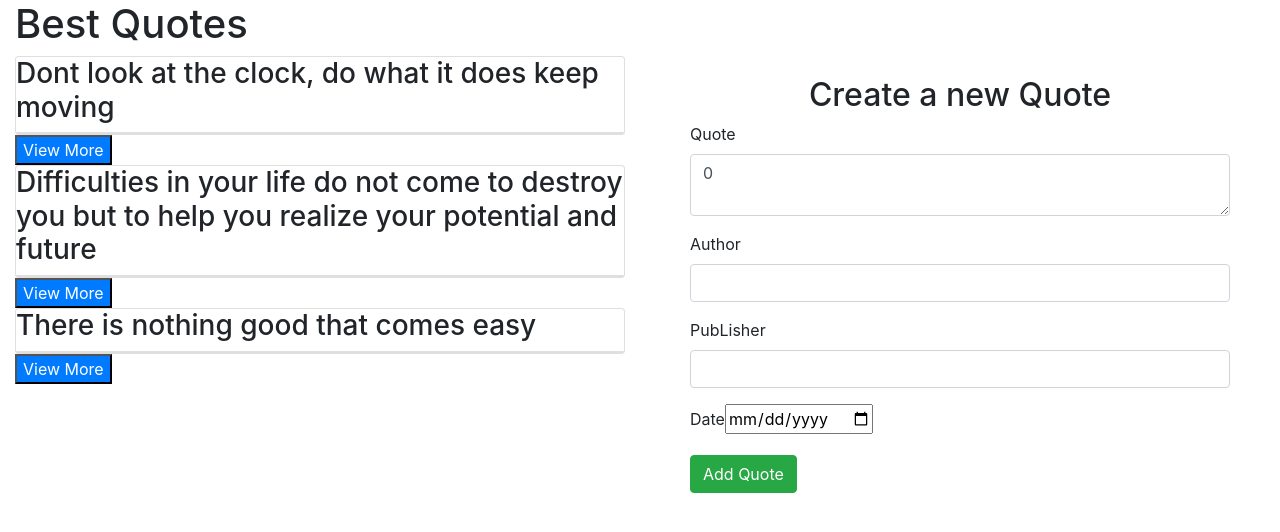
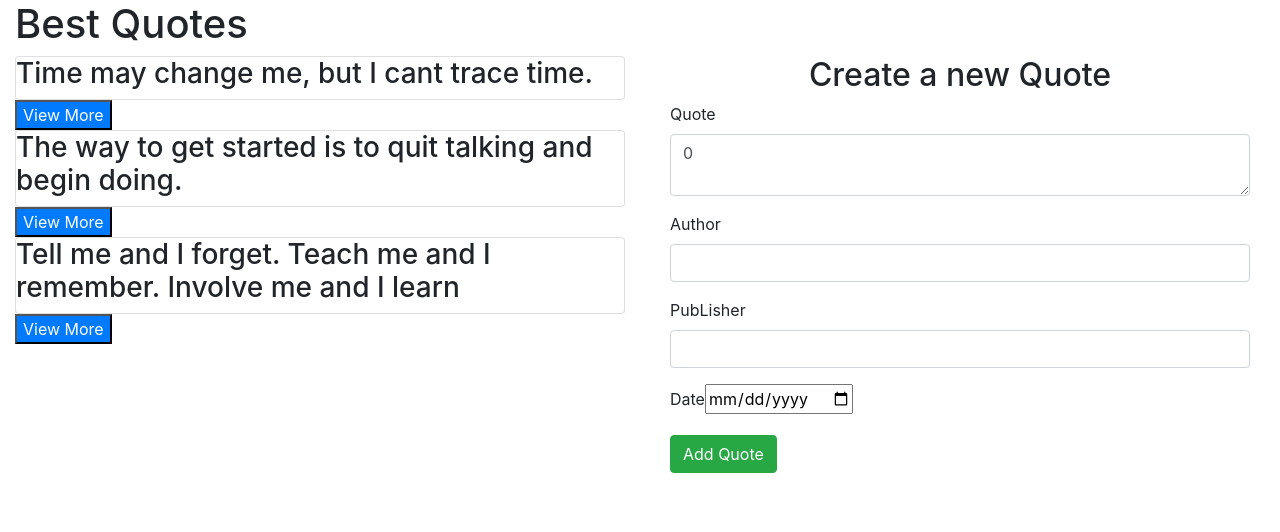
Before and after one commit to George-Okumu/Quote, an Angular app: page / in a window 1280 px wide. Shown: the top 532 px of the page. Built offline with nearby package versions, Linux system fonts and the light colour scheme.

Commit message:
changed arguments in the constructor

```diff
--- a/src/app/quote-detail/quote-detail.component.html
+++ b/src/app/quote-detail/quote-detail.component.html
@@ -1,9 +1,9 @@
 <div class="card-body">
-    <p> Author: {{quote.author}}</p>
-    <p> Publisher: {{quote.description}} </p>
+    <p> Author: {{quote.description}}</p>
+    <p> Posted By: {{quote.author}} </p>
      <div>
-        <p>This quote was posted {{quote.postDate|dateCount}} .</p>
+        <p>Posted on: {{quote.description|dateCount}} .</p>
         <app-count-input></app-count-input>
        </div>
-       <button (click)='quoteDelete(true)' class="btn btn-outline-danger">Delete Quote</button>
+       <button (click)='quoteDelete(true)' class="btn btn-danger">Delete Quote</button>
 </div>
--- a/src/app/quote.ts
+++ b/src/app/quote.ts
@@ -2,8 +2,7 @@ export class Quote {
     showDescription: boolean;
     upvote: number;
     downvote: number;
-    author: string;
-    constructor(public name: string, public description: string, public postDate: Date){
+    constructor(public name: string, public publisher: string, public description: string, public postDate: Date){
       this.showDescription = false;
     }
 }
--- a/src/app/quote/quote.component.html
+++ b/src/app/quote/quote.component.html
@@ -4,8 +4,8 @@
         <div class="col md-6">
         <div *ngFor='let quote of quotes ;let i = index'>
             <div class="card">
-                <h3 appHighlight> {{quote.name}} </h3>
-                <div class="card">
+                <h3> {{quote.name}} </h3>
+                <div>
                     <app-quote-detail *ngIf='quote.showDescription' [quote]='quote' (isComplete)='deleteQuote($event,i)'></app-quote-detail>
                 </div>
             </div>
@@ -13,7 +13,7 @@
         </div>
         </div>
         <div class="col-md 6">
-        <div class="card-body">
+        <div>
             <app-quote-form (addQuote)="addNewQuote($event)"></app-quote-form>
         </div>
         </div>
--- a/src/app/quote/quote.component.ts
+++ b/src/app/quote/quote.component.ts
@@ -9,9 +9,9 @@ import { Quote } from '../quote';
 export class QuoteComponent implements OnInit {
 
   quotes: Quote[] = [
-    new Quote('Dont look at the clock, do what it does keep moving', 'Biron Lovine', new Date(2020,4,21)),
-    new Quote('Difficulties in your life do not come to destroy you but to help you realize your potential and future', 'LucycWigwa', new Date(2019,5,16)),
-    new Quote('There is nothing good that comes easy', 'Denzel Ochieng', new Date(2015,8,3)),
+   new Quote('Time may change me, but I cant trace time.', 'George', 'Marisa Lacsa'),
+   new Quote('The way to get started is to quit talking and begin doing.', 'Becky Innocent', 'Walt Disney'),
+   new Quote('Tell me and I forget. Teach me and I remember. Involve me and I learn', 'Agnes Norman', 'Benjamin Franklin')
   ];
 
   toggleDetails(index) {
```
Also changed, not shown: src/app/date-count.pipe.ts (+4 -4 lines).
